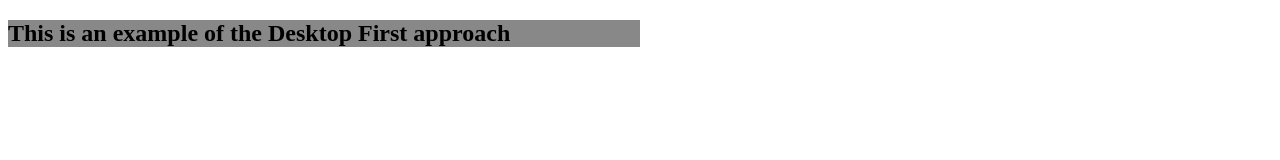
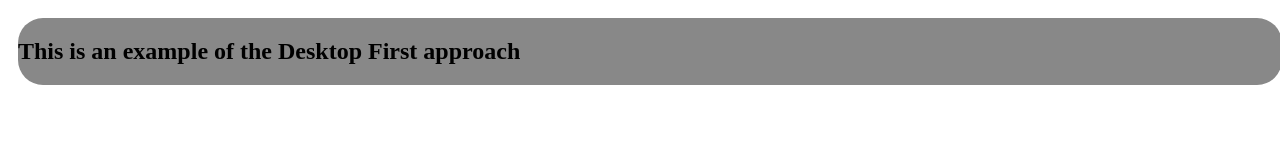
Before and after one commit to joffy69/desktop_challenge, a plain HTML site: page index.html in a window 1280 px wide. Drawn offline with Linux system fonts and the light colour scheme.

Commit message:
Start of @media

```diff
--- a/main.css
+++ b/main.css
@@ -1,5 +1,12 @@
 section {
+    float: left;
+    border-radius: 25px;
     background-color: #888888;
-    height: 10%;
-    width: 50%;
+    height: 100%;
+    width: 100%;
+    margin: 10px;
+
 }
+@media (max-width: 991px) {
+
+}
```
